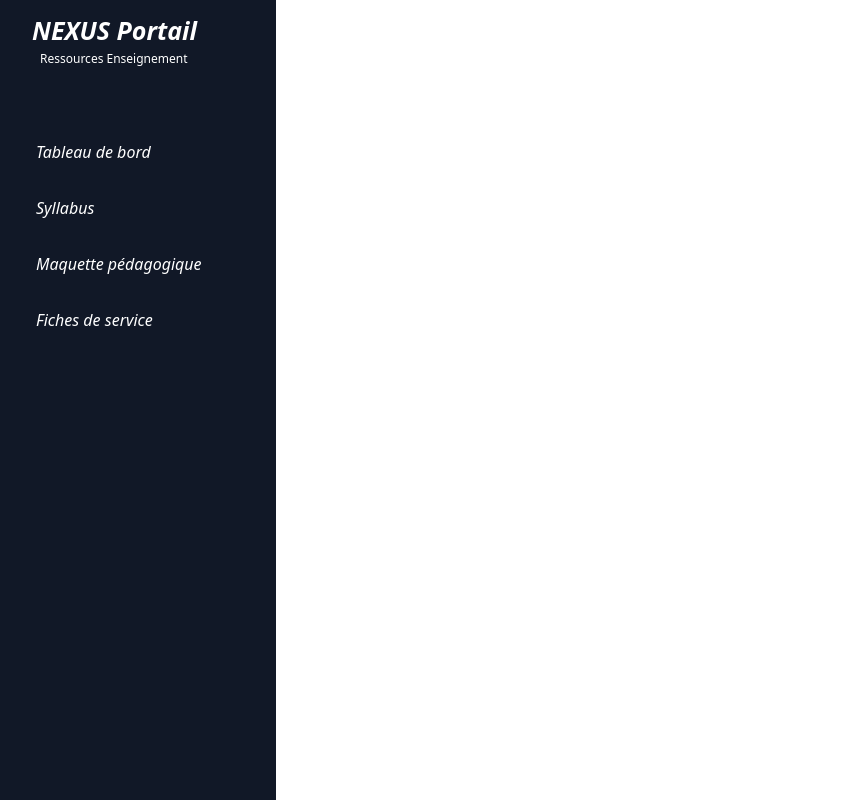
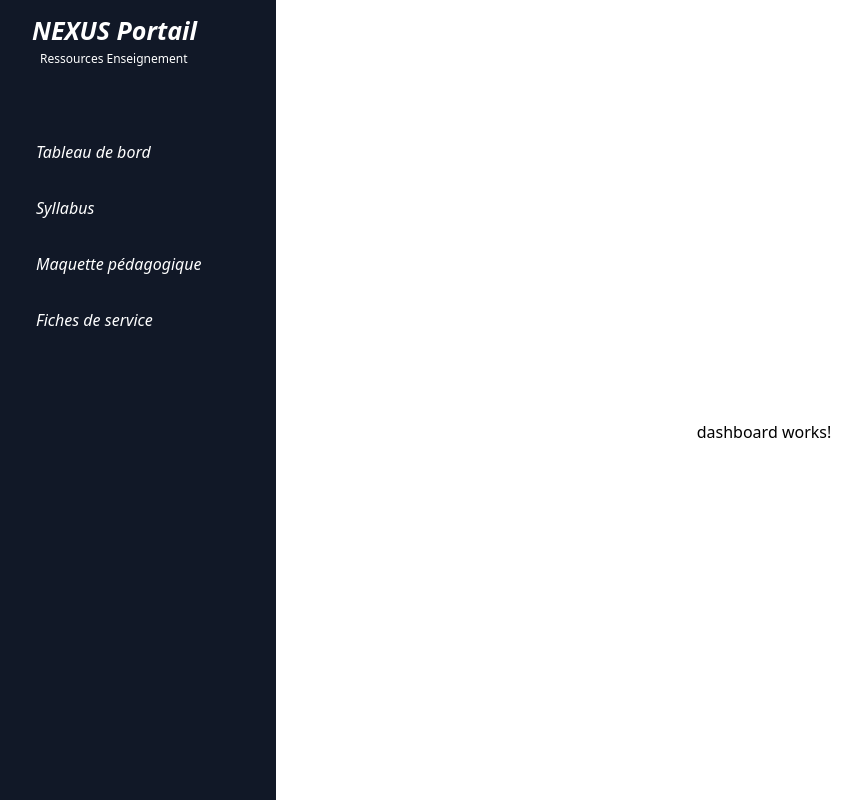
Before and after one commit to swigee/projet-ressources-enseignement, an Angular app in the folder frontend/ressources_enseignements/: page / in a window 1280 px wide. Shown: the whole page, without its empty margins (4-865 px from the left). Built offline with nearby package versions, Linux system fonts and the light colour scheme.

Commit message:
Feat: centrage de toutes les pages

```diff
--- a/frontend/ressources_enseignements/src/app/app.html
+++ b/frontend/ressources_enseignements/src/app/app.html
@@ -1,24 +1,14 @@
 
-<main>
-  <!-- Bar on the side with buttons of the navigations to different pages-->
-  <aside class="bg-[#111827] fixed left-0 h-full w-70 text-white">
-    <p class="font-display font-bold italic text-[25px] pl-9 pt-3" > NEXUS Portail </p>
-    <p class="pl-11 text-[12px]"> Ressources Enseignement </p>
-    <div class="flex flex-col gap-2 pt-15 italic">
+<div class="flex h-screen">
+  <aside class="w-64">
+    <app-navbar/>
+  </aside>
+  <div class="flex-1 flex flex-col">
+    <nav class="h-16 flex items-center">
 
-      <a routerLink="/dashboard" routerLinkActive="text-[#60A5FA] border-r-3 border-[#60A5FA] bg-[#141F3B]"
-      class="pl-10 pt-3 pb-3 hover:bg-[#141F3B] cursor-pointer"> Tableau de bord </a>
-
-      <a routerLink="/syllabus" routerLinkActive="text-[#60A5FA] border-r-3 border-[#60A5FA] bg-[#141F3B]"
-      class="pl-10 pt-3 pb-3 hover:bg-[#141F3B] cursor-pointer"> Syllabus </a>
-
-      <a routerLink="/educational-model" routerLinkActive="text-[#60A5FA] border-r-3 border-[#60A5FA] bg-[#141F3B]"
-      class="pl-10 pt-3 pb-3 hover:bg-[#141F3B] cursor-pointer"> Maquette pédagogique </a>
-
-      <a routerLink="/service-sheet" routerLinkActive="text-[#60A5FA] border-r-3 border-[#60A5FA] bg-[#141F3B]"
-      class="pl-10 pt-3 pb-3 hover:bg-[#141F3B] cursor-pointer"> Fiches de service </a>
-
-    </div>
-  </aside>
-</main>
-<router-outlet />
+    </nav>
+    <main class="flex-1 flex items-center justify-center">
+      <router-outlet/>
+    </main>
+  </div>
+</div>
--- a/frontend/ressources_enseignements/src/app/app.routes.ts
+++ b/frontend/ressources_enseignements/src/app/app.routes.ts
@@ -21,5 +21,9 @@ export const routes: Routes = [
     {
         path:'service-sheet',
         component: Dashboard
+    },
+    {
+        path:'training-manager',
+        component: Dashboard
     }
 ];
--- a/frontend/ressources_enseignements/src/app/app.ts
+++ b/frontend/ressources_enseignements/src/app/app.ts
@@ -1,10 +1,11 @@
 import { Component, signal } from '@angular/core';
 import { RouterOutlet } from '@angular/router';
 import { RouterModule} from '@angular/router';
+import { Navbar } from './navbar/navbar';
 
 @Component({
   selector: 'app-root',
-  imports: [RouterOutlet, RouterModule],
+  imports: [RouterOutlet, RouterModule, Navbar],
   templateUrl: './app.html',
   styleUrl: './app.css'
 })
--- /dev/null
+++ b/frontend/ressources_enseignements/src/app/navbar/navbar.html
@@ -0,0 +1,19 @@
+  <aside class="bg-[#111827] fixed left-0 h-full w-70 text-white">
+    <p class="font-display font-bold italic text-[25px] pl-9 pt-3" > NEXUS Portail </p>
+    <p class="pl-11 text-[12px]"> Ressources Enseignement </p>
+    <div class="flex flex-col gap-2 pt-15 italic">
+
+      <a routerLink="/dashboard" routerLinkActive="text-[#60A5FA] border-r-3 border-[#60A5FA] bg-[#141F3B]"
+      class="pl-10 pt-3 pb-3 hover:bg-[#141F3B] cursor-pointer"> Tableau de bord </a>
+
+      <a routerLink="/syllabus" routerLinkActive="text-[#60A5FA] border-r-3 border-[#60A5FA] bg-[#141F3B]"
+      class="pl-10 pt-3 pb-3 hover:bg-[#141F3B] cursor-pointer"> Syllabus </a>
+
+      <a routerLink="/educational-model" routerLinkActive="text-[#60A5FA] border-r-3 border-[#60A5FA] bg-[#141F3B]"
+      class="pl-10 pt-3 pb-3 hover:bg-[#141F3B] cursor-pointer"> Maquette pédagogique </a>
+
+      <a routerLink="/service-sheet" routerLinkActive="text-[#60A5FA] border-r-3 border-[#60A5FA] bg-[#141F3B]"
+      class="pl-10 pt-3 pb-3 hover:bg-[#141F3B] cursor-pointer"> Fiches de service </a>
+
+    </div>
+  </aside>
```
Also changed, not shown: frontend/ressources_enseignements/src/app/navbar/navbar.ts (added, +12 -0 lines), frontend/ressources_enseignements/src/app/navbar/navbar.css (added), 1 other file (tests, documents, lock files or other folders).
